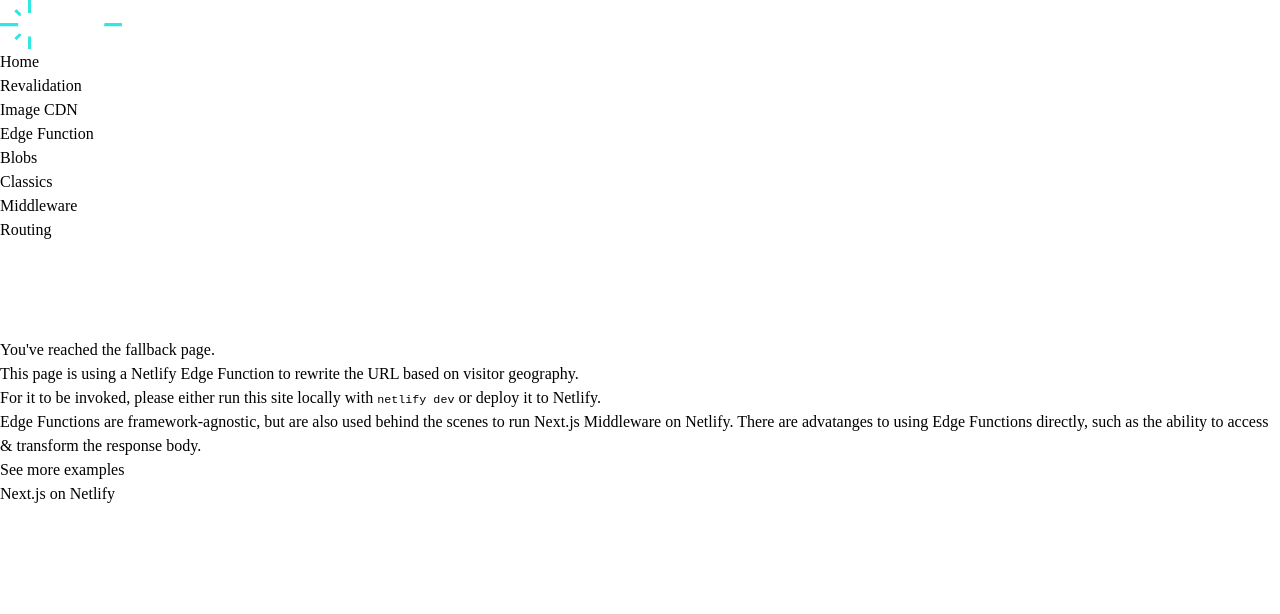
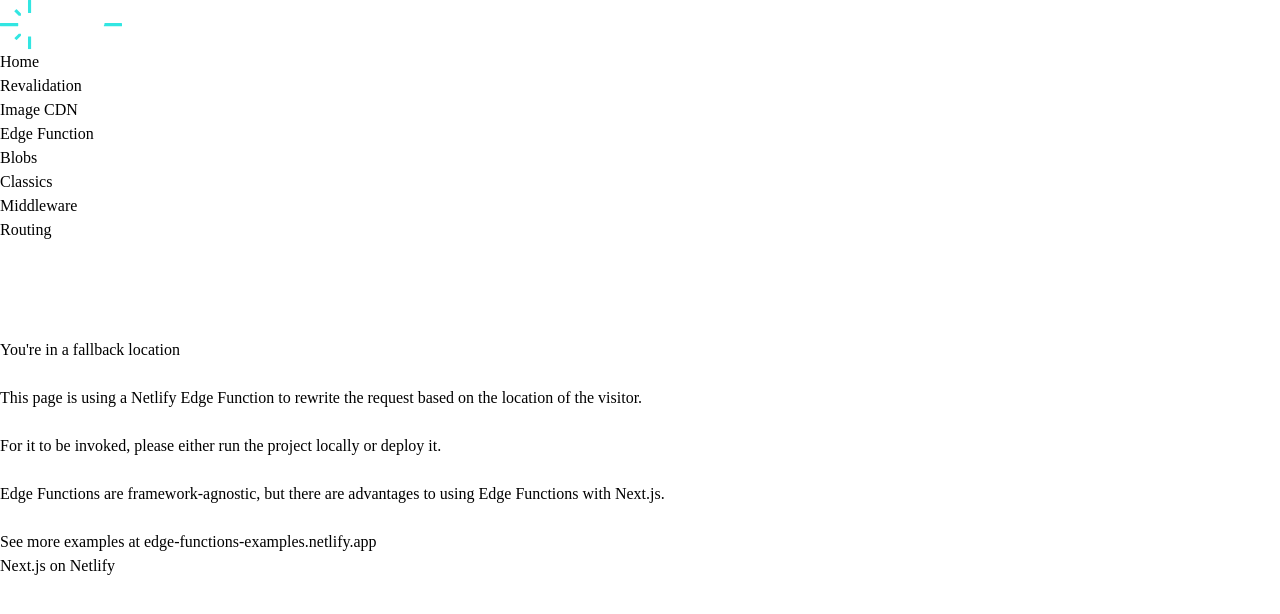
Before and after one commit to Mavo237/KHALIFA-Tech-Business-Empire-, a Next.js app: page /edge in a window 1280 px wide. Shown: the top 614 px of the page. Built offline with nearby package versions, Linux system fonts and the light colour scheme.

Commit message:
Refactor FallbackPage content and structure

```diff
--- a/app/edge/page.jsx
+++ b/app/edge/page.jsx
@@ -1,25 +1,22 @@
-import { Markdown } from 'components/markdown';
-
 export const metadata = {
-    title: 'Fallback'
+  title: 'Fallback'
 };
 
 const explainer = `
-This page is using a [Netlify Edge Function](https://docs.netlify.com/edge-functions/overview/) to rewrite the URL based on visitor geography.
+This page is using a Netlify Edge Function to rewrite the request based on the location of the visitor.
 
-For it to be invoked, please either run this site locally with \`netlify dev\` or deploy it to Netlify.
+For it to be invoked, please either run the project locally or deploy it.
 
-Edge Functions are framework-agnostic, but are also used behind the scenes to run Next.js Middleware on Netlify.
-There are advatanges to using Edge Functions directly, such as the ability to access & transform the response body.
+Edge Functions are framework-agnostic, but there are advantages to using Edge Functions with Next.js.
 
-[See more examples](https://edge-functions-examples.netlify.app)
+See more examples at edge-functions-examples.netlify.app
 `;
 
 export default function FallbackPage() {
-    return (
-        <>
-            <h1 className="mb-8">You&apos;ve reached the fallback page.</h1>
-            <Markdown content={explainer} />
-        </>
-    );
+  return (
+    <>
+      <h1 className="mb-8">You&apos;re in a fallback location</h1>
+      <p style={{ whiteSpace: 'pre-wrap' }}>{explainer}</p>
+    </>
+  );
 }
```
